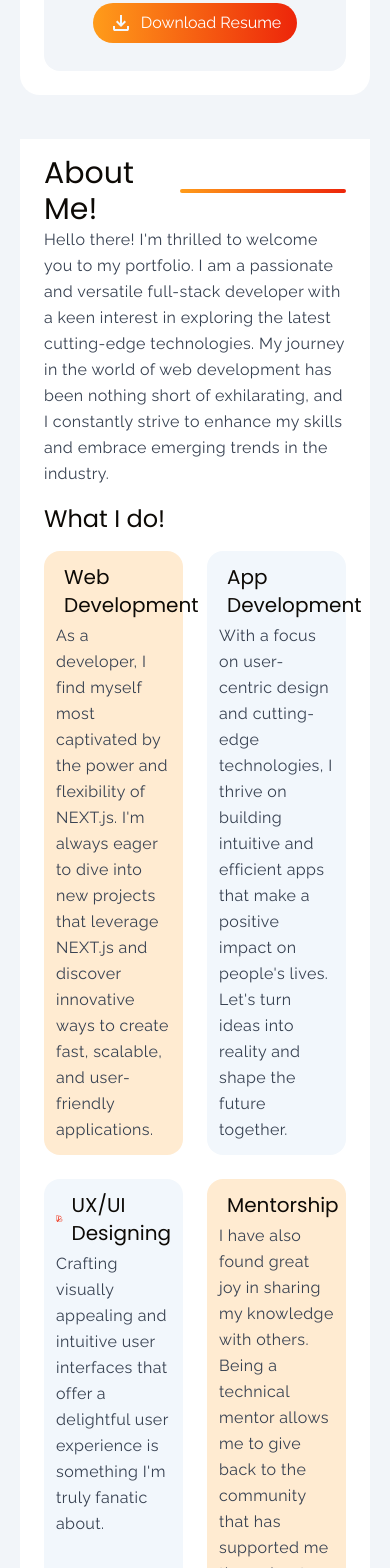
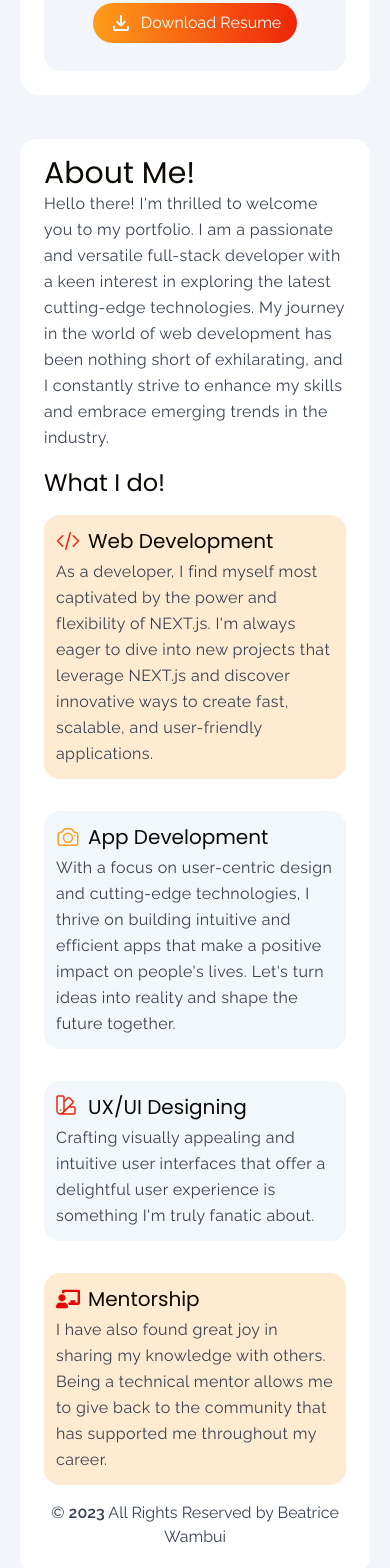
Before and after one commit to BeatriceWambuiMbugua/portfolio-, a Next.js app: page / in a window 390 px wide. Shown: the part 840-2408 px from the top of the page. Built offline with nearby package versions, Linux system fonts and the light colour scheme.

Commit message:
Add animate.css library for animation effects in page.jsx and work/page.jsx. Update package.json and package-lock.json to include animate.css as a dependency. This patch is necessary to use the animate.css library for adding animation effects to components in the application.

```diff
--- a/app/page.jsx
+++ b/app/page.jsx
@@ -3,6 +3,8 @@
 import Footer from "./components/Footer";
 import Navbar from "./components/Navbar";
 import Profile from "./components/Profile";
+import 'animate.css';
+
 
 export default function Home() {
   return (
@@ -11,16 +13,17 @@ export default function Home() {
       <div className="col-span-12 lg:col-span-8">
         <Navbar />
         <div
-          className="lg:rounded-2xl bg-white dark:bg-black pb-6 mb-10 px-6"
+          className="rounded-2xl bg-white dark:bg-black pb-6 mb-10 px-6 animate__animated animate__fadeInUp animate__delay-2s "
           data-aos="fade-up"
           data-aos-duration="3000"
+
         >
           {/* About Me heading */}
           <div className="flex gap-4 items-center pt-4 mt-5 ">
-            <h3 className="font-normal text-3xl dark:text-cultured  ">
+            <h3 className=" font-normal text-3xl  dark:text-cultured  ">
               About Me!
             </h3>
-            <hr className="bg-gradient-to-r from-crayola to-red w-52 h-1 border-0 rounded md:my-10 " />
+            <hr className="bg-gradient-to-r from-crayola to-red w-52 h-1 border-0 rounded md:my-10 md:block hidden  " />
           </div>
           <div>
             <p className="leading-relaxed tracking-wide dark:text-cultured ">
@@ -38,7 +41,7 @@ export default function Home() {
             </h4>
           </div>
 
-          <div className="grid grid-cols-2  gap-6 ">
+          <div className="grid grid-cols-1  gap-8 md:grid-cols-2 xl:grid-cols-2 ">
             {/* Web development details */}
             <div className="bg-[#FFEBD1] rounded-2xl p-3">
               <div className="flex items-center gap-2 pb-1">
--- a/app/work/page.jsx
+++ b/app/work/page.jsx
@@ -7,6 +7,7 @@ import AppDevelopment from "../components/AppDevelopment";
 import WebsiteDevelopment from "../components/WebsiteDevelopment";
 import Design from "../components/Design";
 import Mentorship from "../components/Mentorship";
+import 'animate.css';
 
 export default function Portfolio() {
   return (
@@ -102,7 +103,7 @@ export default function Portfolio() {
               </li>
             </ul>
           </div>
-          <div id="myTabContent">
+          <div id="myTabContent" class="animate__fadeInUp animate__delay-3s">
             <div
               class="hidden p-4 rounded-lg bg-gray-50 dark:bg-black"
               id="all"
--- a/package.json
+++ b/package.json
@@ -10,6 +10,7 @@
   },
   "dependencies": {
     "@heroicons/react": "^2.0.18",
+    "animate.css": "^4.1.1",
     "aos": "^2.3.4",
     "autoprefixer": "10.4.14",
     "flowbite": "^1.7.0",
```
Also changed, not shown: 1 other file (tests, documents, lock files or other folders).
